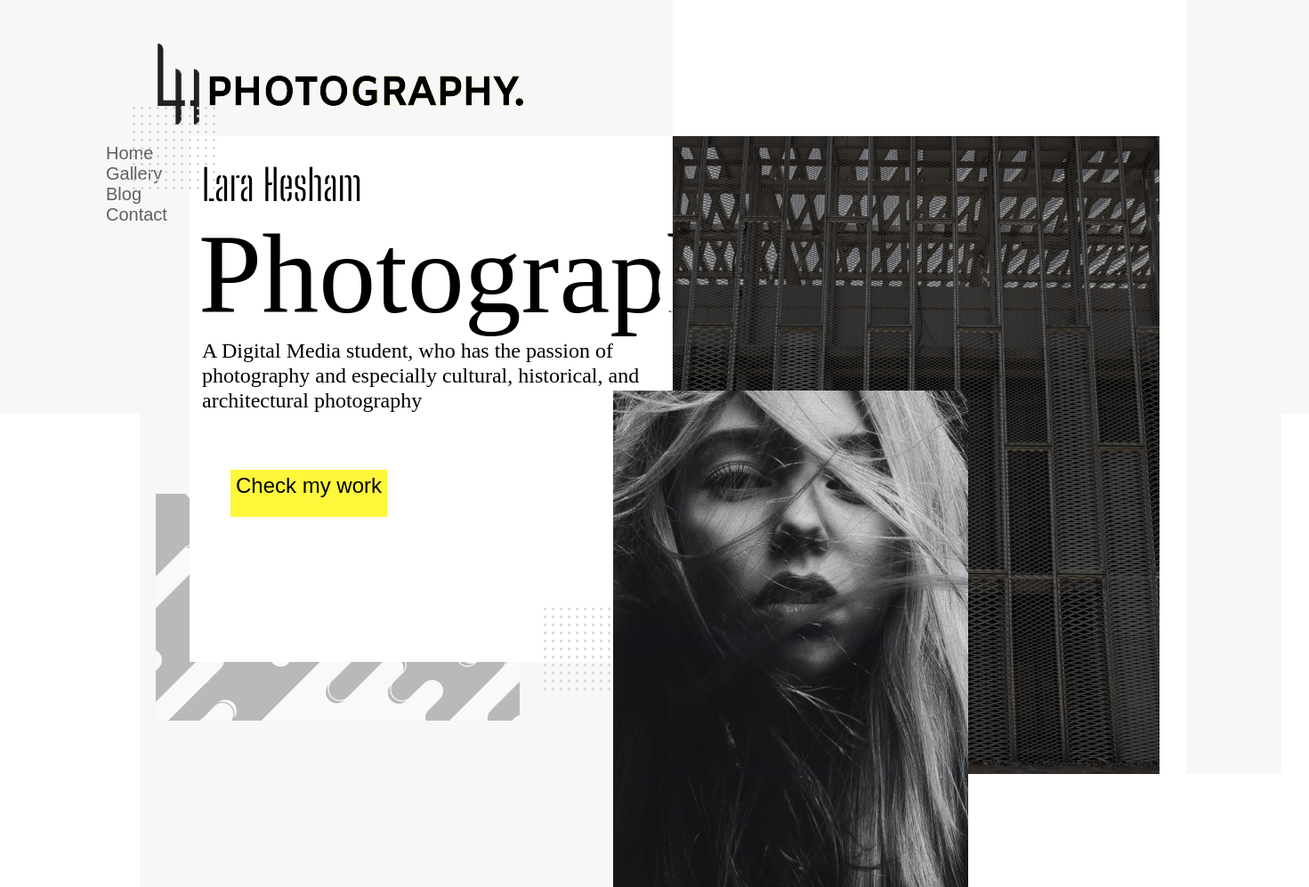
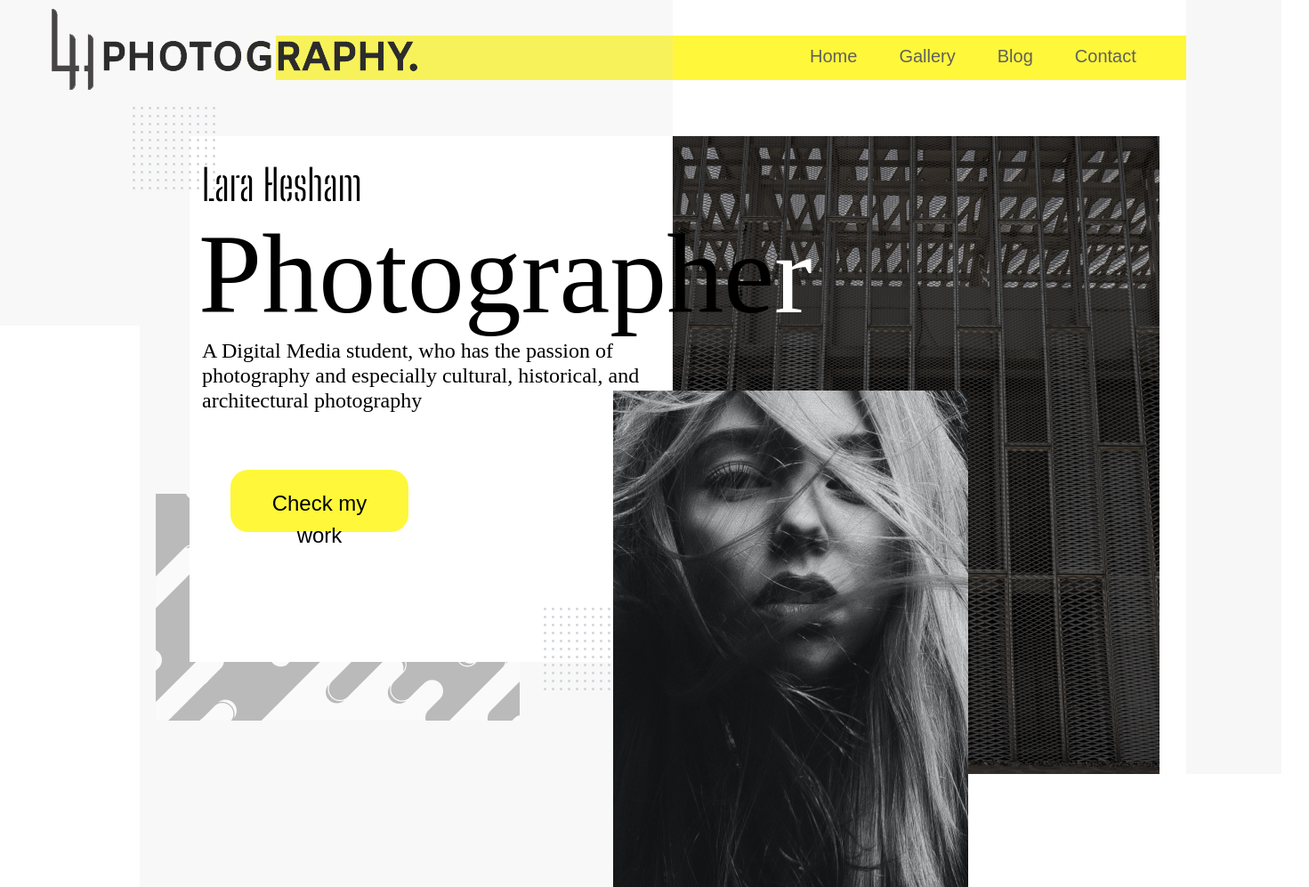
Before and after one commit to Larahesham/Lara-Portfolio, a plain HTML site: page index.html in a window 1280 px wide. Shown: the whole page at 89% size, 1471 px wide, since content can reach past the window. Drawn offline with Linux system fonts and the light colour scheme; a web font is replaced by a local one.

Commit message:
add section

```diff
--- a/index.html
+++ b/index.html
@@ -11,43 +11,39 @@
     <link rel="stylesheet" href="style.css">
 </head>
 <body>
-
-    <header class="container header">
-            <nav>
-            <div class="logo">
-                <a href="index.html"><img src="images/logo.png" alt=""></a>
-                <div class="nav">
-                <ul>
+     <div class="graphic-rectangle"></div>
+     <div class="graphic-rectangle-left"></div>
+     <div class="graphic-rectangle-right"></div>
+<header class="container-header">
+            <ul class="nav">
                     <li><a href="#">Home</a></li>
                     <li><a href="#">Gallery</a></li>
                     <li><a href="#">Blog</a></li>
                     <li><a href="#">Contact</a></li>
 
                 </ul>
-            </div>
-            </div>
-            </nav>
+                <img src="./Images/logo.png" alt="logo">
+            </header>
             <!-- End of desktop navigation menu -->
             <div class="hero-section"></div>
             <div class="left"></div>
-            <img src="images/Desktop - 1-2.png" alt="Background">
+            <!-- <img src="images/Desktop - 1-2.png" alt="Background"> -->
             <div class="extra-image-lines"><img src="Images/Rectangle 12.png" alt="decoration lines"></div>
             <div class="white-background"> <img src="images/Rectangle 11.png" alt="left-white-rectangle"></div>
             <div class="dotted-pic"><img src="images/Dot Grid.png" alt="Dot Grid"></div>
             <h2>Lara Hesham</h2>
-            <h1>Photographer</h1>
-            <h1 class="white">er</h1>
+            <h1>Photographe<span class="white">r</span></h1>
             <p>A Digital Media student, who has the passion of photography and especially cultural, historical, and architectural photography</p>
             <a href="#" class="btn-light">Check my work</a>
             <div class="dotted-grid-2"><img src="images/Dot Grid.png" alt="dot grid"></div>
         </div>
         <div class="right">
-            <img src="images/Rectangle 8.png" alt="Grey feel">
+            <!-- <img src="images/Rectangle 8.png" alt="Grey feel"> -->
         </div>
         <div class="extra-images">
             <div class="extra-image-girl"><img src="Images/Rectangle 9.png" alt="girl"></div>
         </div>
-    </header>
+    </div>
     <!-- End of header section -->
     <script> src="main.js"</script>
 </body>
--- a/style.css
+++ b/style.css
@@ -7,6 +7,7 @@
     text-decoration: none;
 
 }
+
 
 :root {
     --yellow-color: #FFF73A;
@@ -21,50 +22,51 @@
 *::before {
     box-sizing: border-box;
 }
-body{
+body {
     margin: 0;
-}
-.container-header {
-    max-width: 1414px;
-    margin: 0 auto;
-
-
-}
-body {
-    margin:0;
     width: 1440px;
 
 }
 body {
     max-width: 1440px;
-    background-image: url(Images/Desktop\ -\ 1-2.png);
+    /* background-image: url(Images/Desktop\ -\ 1-2.png); */
     background-position:inherit;
     background-size: 1440px;
     padding-right:5%;
     box-sizing: border-box;
     position:relative;
+
 }
+.graphic-rectangle {
+position: absolute;
+width: 756px;
+height: 1034px;
+left: 0px;
+top: 0px;
+background: rgba(217, 217, 217, 0.2);
+}
+
+.graphic-rectangle-left{
+position: absolute;
+width: 157px;
+height: 661px;
+left: 0px;
+top: 366px;
+background:#FFFFFF
+}
+
+.graphic-rectangle-right {
+position: absolute;
+width: 107px;
+height: 870px;
+left: 1333px;
+top: 0px;
+background: #F7F7F7;
+}
+
 body {
 position: relative;
 width: 1440px;
-}
-.logo {
-position: absolute;
-width: 349px;
-height: 90px;
-left: 119px;
-top: 39px;
-}
-.wrapper {
-    flex: 1;
-    text-align: right;
-
-}
-.wrapper {
-    display: inline-block;
-    padding: 8px 12px;
-    position: relative;
-    font-family: 'Amiko', sans-serif;
 }
 .btn {
 position: absolute;
@@ -93,16 +95,31 @@ top: 439px;
 
 background: url(pexels-alexander-krivitskiy-1572878.jpg);
 }
-.right {
-    position: absolute;
+/* .right {
+position: absolute;
 width: 547px;
 height: 717px;
 left: 756px;
+border: 2px solid red;
 top: 153px;
+background-color: red;
+overflow: auto;
 
 background: url(woman-on-the-grey-wall-background-2022-02-09-23-17-44-utc.jpg);
 
+} */
+
+.right {
+    width: 547px;
+    height: 717px;
+    background: url(./Images/Rectangle\ 8.png);
+    background-repeat: no-repeat;
+    position: absolute;
+    left: 756px;
+    top: 153px;
+    z-index: -99;
 }
+
 .white-background {
     position: absolute;
     width: 542px;
@@ -143,16 +160,6 @@ line-height: 153px;
 color: #000000;
 }
 .white {
-    position: absolute;
-    width: 736px;
-    height: 172px;
-    left: 735px;
-    top: 232px;
-    font-family: 'Big Shoulders Inline Text';
-    font-style: normal;
-    font-weight: 400;
-    font-size: 128px;
-    line-height: 153px;
     color: #FFFFFF;
 }
 p{
@@ -161,13 +168,11 @@ p{
     height: 132px;
     left: 227px;
     top: 380px;
-
     font-family: 'Andada Pro', serif;
     font-style: normal;
     font-weight: 400;
     font-size: 24px;
     line-height: 28px;
-
     color: #000000;
 }
 .btn-light{
@@ -178,7 +183,7 @@ left: 259px;
 top: 528px;
 font-family: 'Anek Gujarati', sans-serif;
 font-style: normal;
-font-weight: 400;
+font-weight: 400px;
 font-size: 24px;
 line-height: 36px;
 text-align: center;
@@ -186,8 +191,16 @@ color: rgba(0, 0, 0, 1);
 }
 .btn-light {
     background-color: #FFF73A;
+        border-radius: 20px;
+        padding: 20px;
+        width: 200px;
+        height: 70px;
+}
+.btn-light:hover {
+    background-color: rgba(154, 156, 158, 1);
+    color: white;
+}
 
-}
 .dotted-pic {
 position: absolute;
 width: 93px;
@@ -195,7 +208,6 @@ height: 95px;
 left: 149px;
 top: 120px;
 }
-
 
 .nav a {
     color: rgba(96, 96, 96, 1);
@@ -213,15 +225,44 @@ top: 120px;
     left: 611px;
     top: 683px;
 }
-nav {
-    display: flex;
+.container {
+    width: 1440px;
+    margin: 40px auto;
+}
+.header {
+
+    margin-top: 60px;
+    display:flex;
+    justify-content: space-between;
+    align-items: center;
+}
+.nav {
+    display:flex;
+    width: 200px;
     justify-content: space-between;
 }
 
-nav .logo {
-position: absolute;
-width: 349px;
-height: 90px;
-left: 119px;
-top: 39px;
+.nav {
+        display:flex;
+        position:absolute;
+        top: 40px;
+        background-color:#FFF73A;
+        width: 72%;
+        height: 50px;
+        margin-left: 310px;
+    }
+.nav {
+   z-index: -1 ;
+
+
 }
+.nav {
+    padding: 12px;
+    padding-left: 600px;
+    padding-right: 70px;
+    position: absolute;
+}
+
+.nav a :hover {
+    color: aqua;
+}
```
Also changed, not shown: Gallery.html (added, +25 -0 lines), Blog.css (added), Blog.html (added), Contact.css (added), Contact.html (added), Gallery.css (added).
